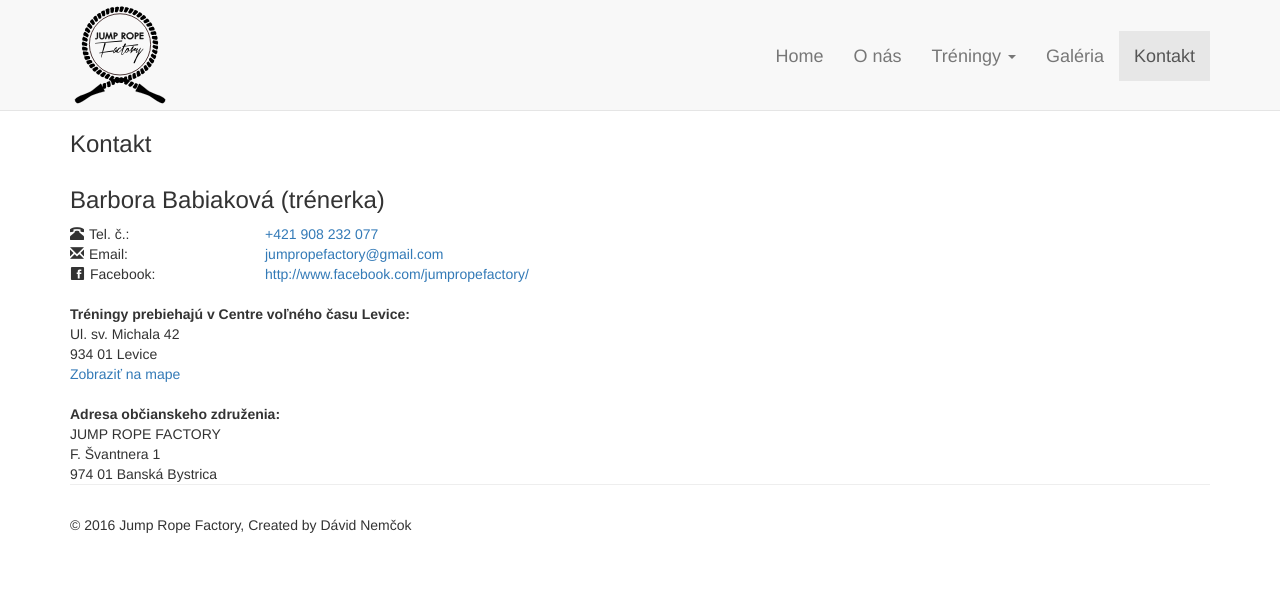
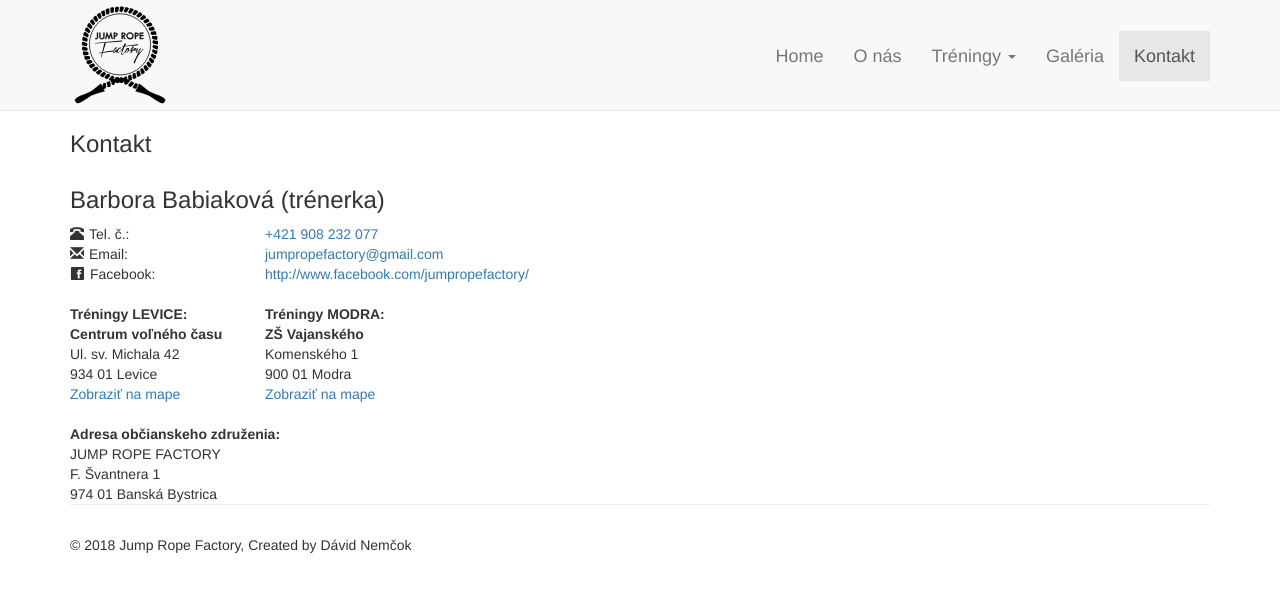
Before and after one commit to dejvo/dejvo.github.io, a Jekyll site: the page built from kontakt.html, in a window 1280 px wide. Shown: the top 592 px of the page. Built offline with Jekyll 4.4.1, drawn with Linux system fonts in a browser that asks for light colours.

Commit message:
Season 2018/2019 update

```diff
--- a/_layouts/my-layout.html
+++ b/_layouts/my-layout.html
@@ -50,7 +50,7 @@
         </div>
     </div>
     <footer>
-      <span>&copy; 2016 Jump Rope Factory, Created by Dávid Nemčok</span>
+      <span>&copy; 2018 Jump Rope Factory, Created by Dávid Nemčok</span>
     </footer>
     <script>
       (function(i,s,o,g,r,a,m){i['GoogleAnalyticsObject']=r;i[r]=i[r]||function(){
--- a/index.html
+++ b/index.html
@@ -16,9 +16,9 @@ title: Úvod
   <div class="carousel-inner" role="listbox">
 
     <div class="item active">
-      <img src="/img/nabor-2017.jpg" alt="Nábor">
+      <img src="/img/nabor-2018-2019.jpg" alt="Nábor">
       <div class="carousel-caption">
-        <h3><a href="{% post_url 2017-09-05-nabor %}">Nábor – školský rok 2017/2018</a></h3>
+        <h3><a href="{% post_url 2018-10-14-nabor %}">Nábor – školský rok 2018/2019</a></h3>
         <p>JUMP ROPE FACTORY otvára krúžok jump ropu.</p>
       </div>
     </div>
--- a/kontakt.html
+++ b/kontakt.html
@@ -22,12 +22,24 @@ permalink: kontakt
 </div>
 
 <br />
-<strong>Tréningy prebiehajú v Centre voľného času Levice:</strong><br />
-
-Ul. sv. Michala 42<br>
-934 01 Levice<br>
-<a target="_blank" href="https://www.google.sk/maps/place/Sv.+Michala+2711%2F42,+934+01+Levice/@48.2198832,18.6000315,17z/data=!3m1!4b1!4m5!3m4!1s0x476adc4f804bc28d:0xfddd2ba0c0e841fe!8m2!3d48.2198796!4d18.6022202">Zobraziť na mape</a><br>
-<br />
+<div class="row">
+  <div class="col-md-2 col-xs-12">
+    <strong>Tréningy LEVICE:</strong><br />
+    <strong>Centrum voľného času</strong><br />
+    Ul. sv. Michala 42<br>
+    934 01 Levice<br>
+    <a target="_blank" href="https://www.google.sk/maps/place/Sv.+Michala+2711%2F42,+934+01+Levice/@48.2198832,18.6000315,17z/data=!3m1!4b1!4m5!3m4!1s0x476adc4f804bc28d:0xfddd2ba0c0e841fe!8m2!3d48.2198796!4d18.6022202">Zobraziť na mape</a><br>
+    <br />
+  </div>
+  <div class="col-md-4 col-xs-12">
+    <strong>Tréningy MODRA:</strong><br>
+    <strong>ZŠ Vajanského</strong><br>
+    Komenského 1<br>
+    900 01 Modra<br>
+    <a target="_blank" href="https://www.google.sk/maps/place/Komensk%C3%A9ho+852%2F1,+900+01+Modra/@48.329744,17.3066667,17z/data=!3m1!4b1!4m5!3m4!1s0x476c9770c44d0e1b:0x282bb0dd2c22812c!8m2!3d48.329744!4d17.3088554">Zobraziť na mape</a><br>
+  </div>
+  <br />
+</div>
 <strong>Adresa občianskeho združenia:</strong><br>
 JUMP ROPE FACTORY<br>
 F. Švantnera 1<br>
--- a/treningy-pre-dospelych.html
+++ b/treningy-pre-dospelych.html
@@ -33,7 +33,7 @@ permalink: treningy-pre-dospelych
     <li>formovanie svalstva nôh a boj proti celulitíde</li>
     </ul>
     <p>
-    Trénujeme každý utorok v malej telocvični na II. ZŠ od 17:30 do 18:30. Cena tréningov je 2,5 €/hodina.
+    Trénujeme každý utorok v malej telocvični na II. ZŠ od 18:00 do 19:00. Cena tréningov je 2,5 €/hodina.
     </p>
     <p>
     A po vzhliadnutí tejto úžasne pozitívnej fotografie už žiadne výhovorky a <a href="{{ site.url_kontakt }}">píšte či volajte</a> nám ohľadom infomácií o tréningoch pre dospelých.
```
Also changed, not shown: _posts/2018-10-14-nabor.md (added, +22 -0 lines), _posts/2018-10-14-workshop.md (added, +13 -0 lines), treningy-pre-deti.html (+3 -4 lines), Gemfile.lock, README.md, img/aktualita-workshop-thumb.jpg (added), img/aktualita-workshop.jpg (added), img/nabor-2018-2019.jpg (added).
